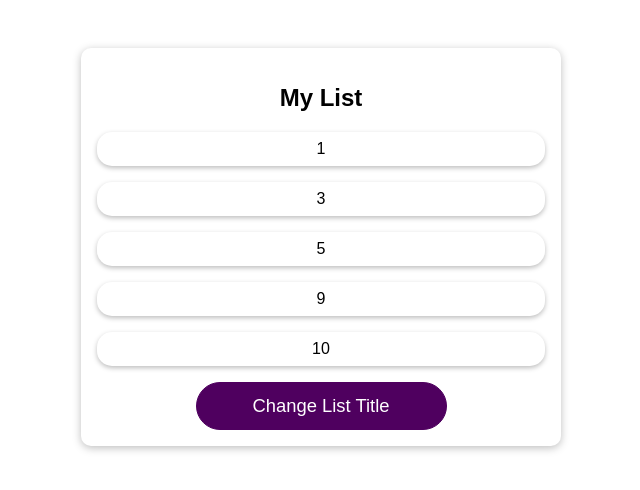
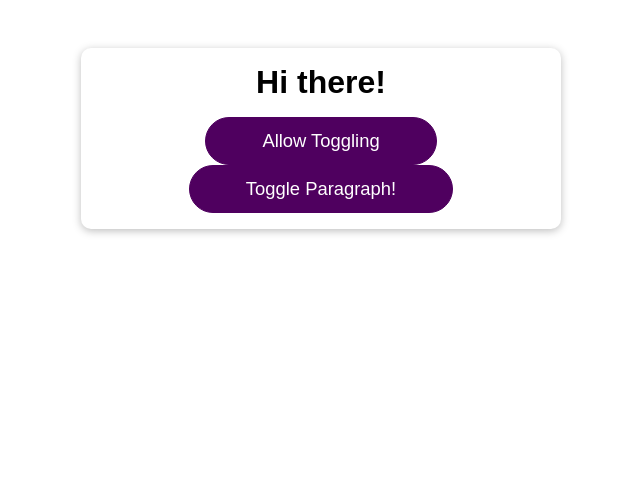
Before and after one commit to OriShefer/React-Course, a React (Create React App) app: page / in a window 1280 px wide. Shown: the top 490 px of the page, without its empty margins (319-959 px from the left). Built offline with nearby package versions, Linux system fonts and the light colour scheme.

Commit message:
Lesson 156

```diff
--- a/src/App.js
+++ b/src/App.js
@@ -1,23 +1,31 @@
-import React, { useState, useCallback, useMemo } from 'react';
+import React, { useState, useCallback } from 'react';
 
+import Button from './components/UI/Button/Button';
+import DemoOutput from './components/Demo/DemoOutput';
 import './App.css';
-import DemoList from './components/Demo/DemoList';
-import Button from './components/UI/Button/Button';
 
 function App() {
-  const [listTitle, setListTitle] = useState('My List');
+  const [showParagraph, setShowParagraph] = useState(false);
+  const [allowToggle, setAllowToggle] = useState(false);
 
-  const changeTitleHandler = useCallback(() => {
-    setListTitle('New Title');
-  }, []);
+  console.log('APP RUNNING');
 
+  const toggleParagraphHandler = useCallback(() => {
+    if (allowToggle) {
+      setShowParagraph((prevShowParagraph) => !prevShowParagraph);
+    }
+  }, [allowToggle]);
 
-  const listItems = useMemo(() => [5, 3, 1, 10, 9], []);
+  const allowToggleHandler = () => {
+    setAllowToggle(true);
+  };
 
   return (
     <div className="app">
-      <DemoList title={listTitle} items={listItems} />
-      <Button onClick={changeTitleHandler}>Change List Title</Button>
+      <h1>Hi there!</h1>
+      <DemoOutput show={showParagraph} />
+      <Button onClick={allowToggleHandler}>Allow Toggling</Button>
+      <Button onClick={toggleParagraphHandler}>Toggle Paragraph!</Button>
     </div>
   );
 }
--- a/src/components/Demo/DemoList.js
+++ /dev/null
@@ -1,26 +0,0 @@
-import React, { useMemo } from 'react';
-
-import classes from './DemoList.module.css';
-
-const DemoList = (props) => {
-  const { items } = props;
-
-  const sortedList = useMemo(() => {
-    console.log('Items sorted');
-    return items.sort((a, b) => a - b);
-  }, [items]);
-  console.log('DemoList RUNNING');
-
-  return (
-    <div className={classes.list}>
-      <h2>{props.title}</h2>
-      <ul>
-        {sortedList.map((item) => (
-          <li key={item}>{item}</li>
-        ))}
-      </ul>
-    </div>
-  );
-};
-
-export default React.memo(DemoList);
--- a/src/components/Demo/DemoList.module.css
+++ /dev/null
@@ -1,12 +0,0 @@
-.list ul {
-  list-style: none;
-  margin: 0;
-  padding: 0;
-}
-
-.list li {
-  margin: 1rem 0;
-  padding: 0.5rem;
-  box-shadow: 0 2px 5px rgba(0, 0, 0, 0.26);
-  border-radius: 15px;
-}
--- /dev/null
+++ b/src/components/Demo/DemoOutput.js
@@ -0,0 +1,10 @@
+import React from 'react';
+
+import MyParagraph from './MyParagraph';
+
+const DemoOutput = (props) => {
+  console.log('DemoOutput RUNNING');
+  return <MyParagraph>{props.show ? 'This is new!' : ''}</MyParagraph>;
+};
+
+export default React.memo(DemoOutput);
--- /dev/null
+++ b/src/components/Demo/MyParagraph.js
@@ -0,0 +1,8 @@
+import React from 'react';
+
+const MyParagraph = (props) => {
+  console.log('MyParagraph RUNNING');
+  return <p>{props.children}</p>;
+};
+
+export default MyParagraph;
```
